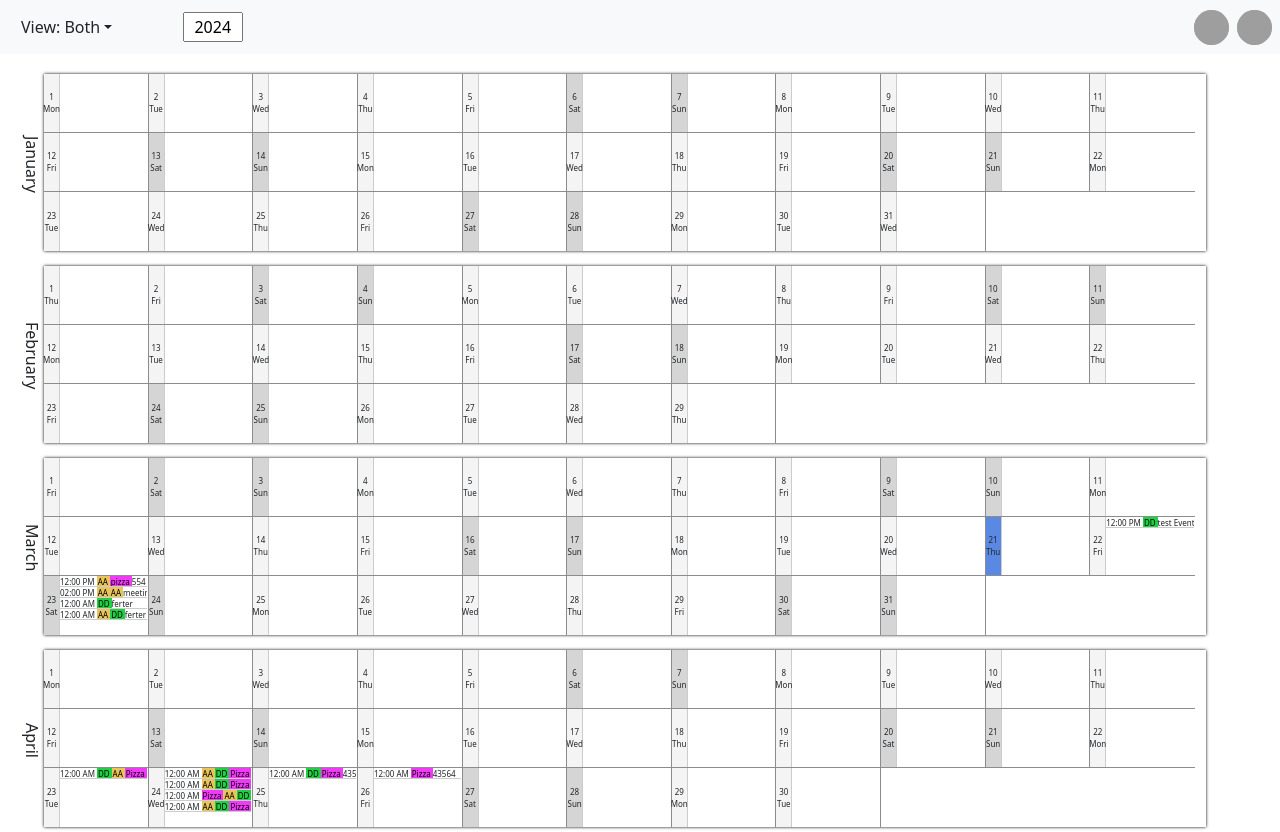
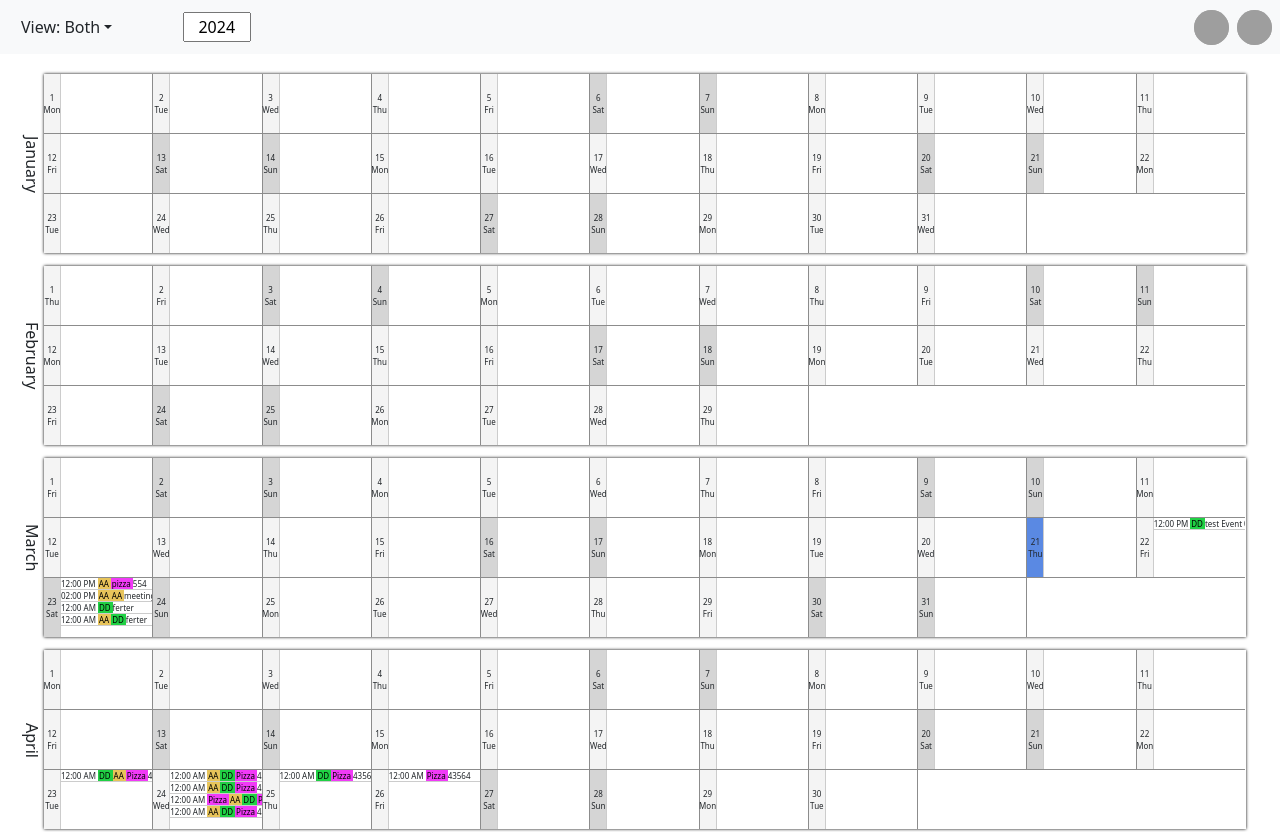
Before and after one commit to dreamTent/YearlyCalendarApp, a React (Vite) app in the folder src/renderer/: page / in a window 1280 px wide. Shown: the top 832 px of the page. Built offline with nearby package versions, Linux system fonts and the light colour scheme; grey boxes are pictures that could not be loaded.

Commit message:
fixed react bootstrap changing box sizing of app
fixed react bootstrap changing box sizing of the whole application to border-box instead of the wanted content-box, which broke the gui in a subtle but very bad way.

```diff
--- a/src/renderer/src/Calendar.css
+++ b/src/renderer/src/Calendar.css
@@ -91,3 +91,11 @@
     width: inherit;
     text-align: center;
 }
+
+
+*,
+::after,
+::before {
+
+    box-sizing: content-box !important;
+}
```
